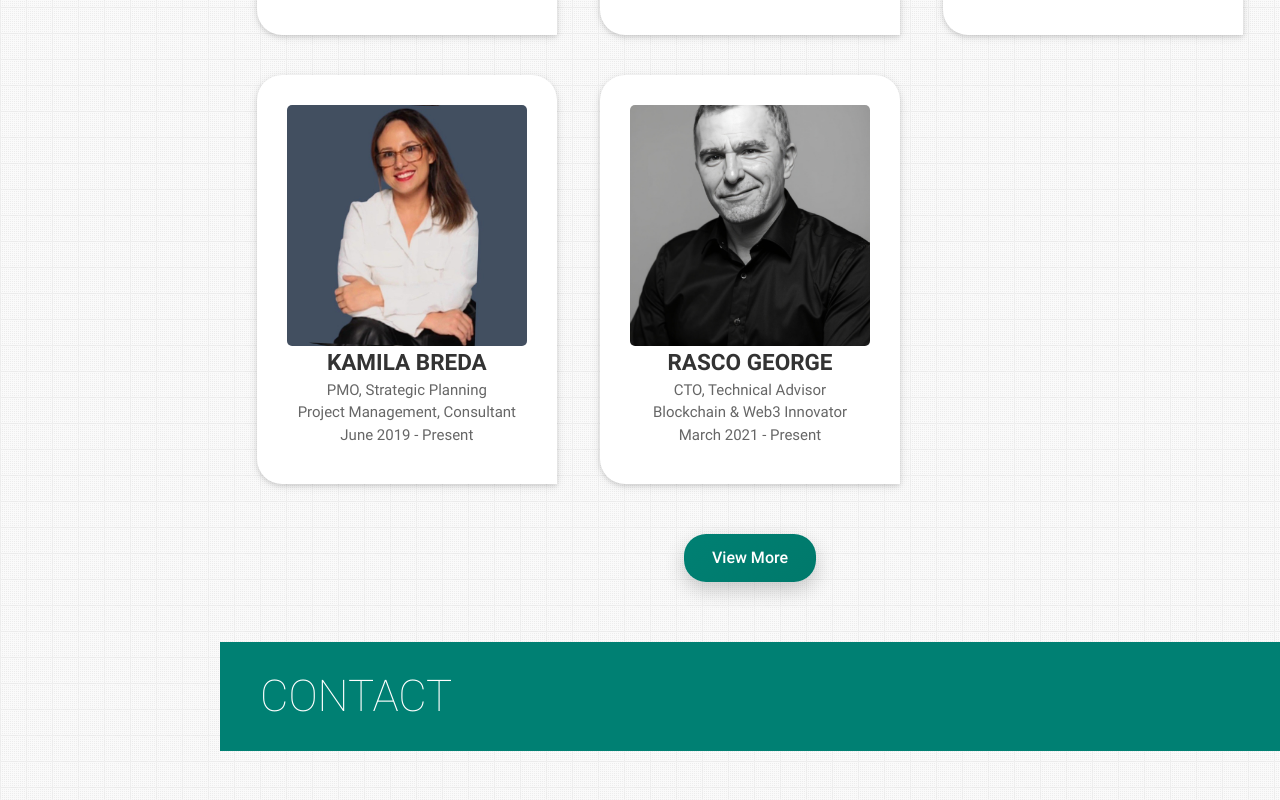
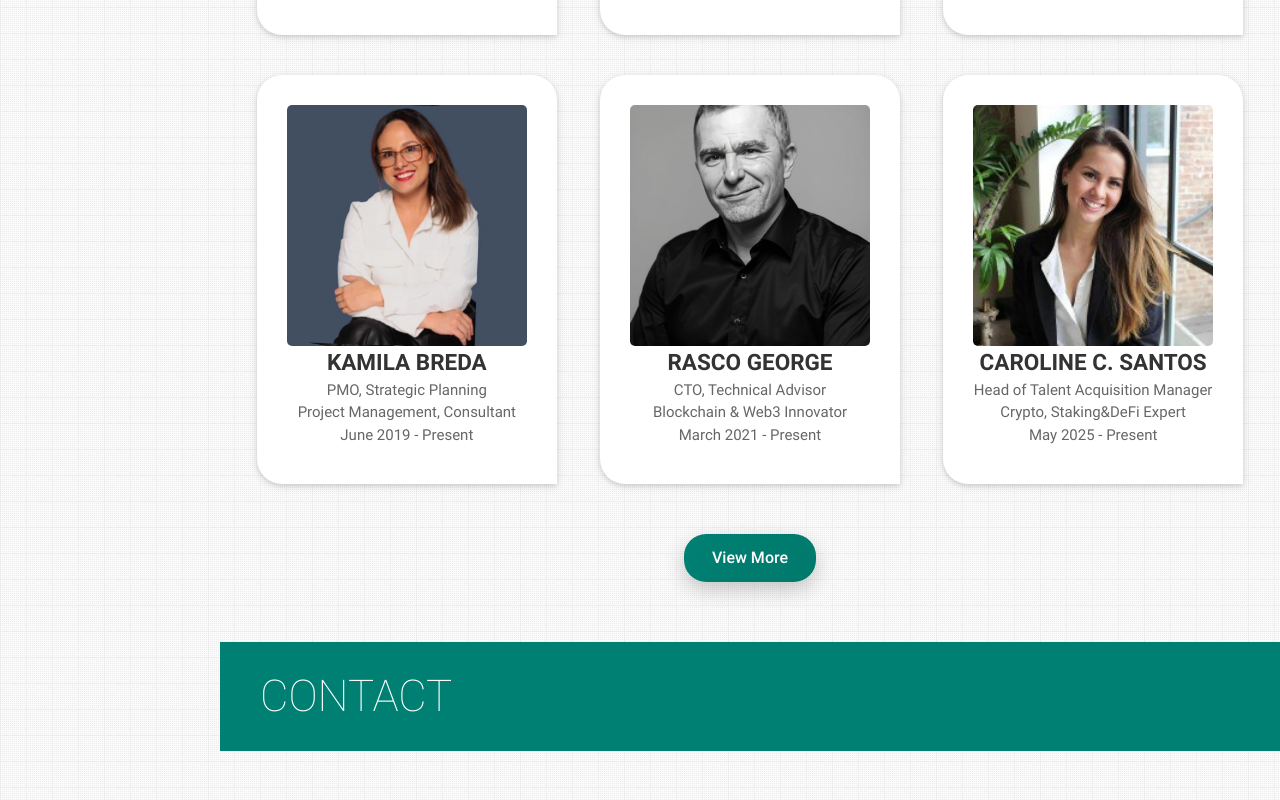
Before and after one commit to Dredsoft-Labs/dashboard, a plain HTML site: page index.html in a window 1280 px wide. Shown: the part 7767-8567 px from the top of the page. Drawn offline with nearby package versions, Linux system fonts and the light colour scheme.

Commit message:
updated teams

```diff
--- a/index.html
+++ b/index.html
@@ -2121,7 +2121,7 @@ i.fa-solid.fa-handshake.small {
                         </div>
                     </div>
                 </div>
-                <div class="col s12 m6 l4 extra-cards">
+                <div class="col s12 m6 l4">
                     <div class="cardofteam">
                         <div class="team-card">
                               <img src="assets/img/Caroline Camillo Santos.jpg" alt="Team Member" class="team-img">
```
